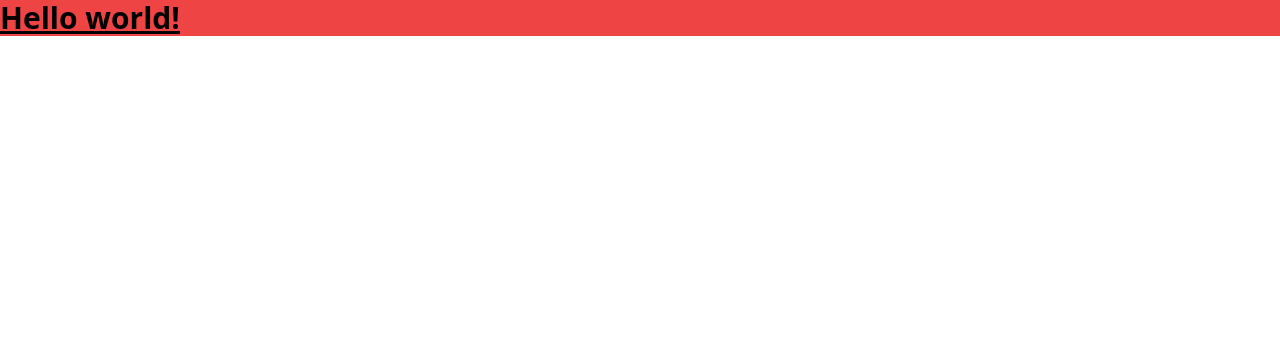
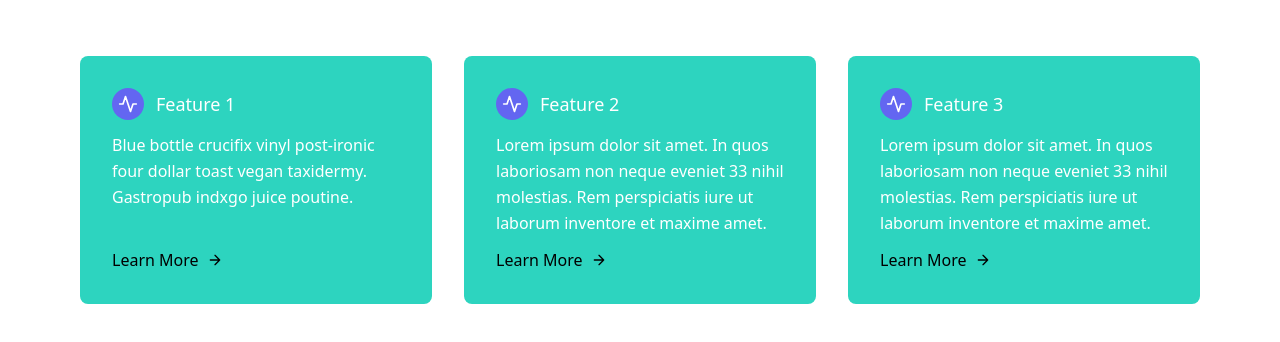
Before and after one commit to AymanNagyAhmed/two-vue3-app, a Vue app: page /test in a window 1280 px wide. Shown: the top 342 px of the page. Built offline with nearby package versions, Linux system fonts and the light colour scheme.

Commit message:
add test component

```diff
--- a/src/components/Test.vue
+++ b/src/components/Test.vue
@@ -1,18 +1,93 @@
 <template>
-  <!-- <fwb-dropdown text="Click me" placement="top">
-    <fwb-list-group>
-      <fwb-list-group-item>Item #1</fwb-list-group-item>
-      <fwb-list-group-item>Item #2</fwb-list-group-item>
-      <fwb-list-group-item>Item #3</fwb-list-group-item>
-    </fwb-list-group>
-  </fwb-dropdown> -->
-  <!-- <div class="h-3 bg-gray-950">dddd</div> -->
+  <div class="flex flex-wrap justify-center mt-10">
 
-  <h1 className="text-3xl font-bold underline bg-red-500">
-      Hello world!
-    </h1>
+    <!-- card 1 -->
+    <div class="p-4 max-w-sm">
+      <div class="flex rounded-lg h-full dark:bg-gray-800 bg-teal-400 p-8 flex-col">
+        <div class="flex items-center mb-3">
+          <div
+            class="w-8 h-8 mr-3 inline-flex items-center justify-center rounded-full dark:bg-indigo-500 bg-indigo-500 text-white flex-shrink-0">
+            <svg fill="none" stroke="currentColor" stroke-linecap="round" stroke-linejoin="round" stroke-width="2"
+              class="w-5 h-5" viewBox="0 0 24 24">
+              <path d="M22 12h-4l-3 9L9 3l-3 9H2"></path>
+            </svg>
+          </div>
+          <h2 class="text-white dark:text-white text-lg font-medium">Feature 1</h2>
+        </div>
+        <div class="flex flex-col justify-between flex-grow">
+          <p class="leading-relaxed text-base text-white dark:text-gray-300">
+            Blue bottle crucifix vinyl post-ironic four dollar toast vegan taxidermy. Gastropub indxgo juice poutine.
+          </p>
+          <a href="#" class="mt-3 text-black dark:text-white hover:text-blue-600 inline-flex items-center">Learn More
+            <svg fill="none" stroke="currentColor" stroke-linecap="round" stroke-linejoin="round" stroke-width="2"
+              class="w-4 h-4 ml-2" viewBox="0 0 24 24">
+              <path d="M5 12h14M12 5l7 7-7 7"></path>
+            </svg>
+          </a>
+        </div>
+      </div>
+    </div>
+
+    <!-- card 2 -->
+    <div class="p-4 max-w-sm">
+      <div class="flex rounded-lg h-full dark:bg-gray-800 bg-teal-400 p-8 flex-col">
+        <div class="flex items-center mb-3">
+          <div
+            class="w-8 h-8 mr-3 inline-flex items-center justify-center rounded-full dark:bg-indigo-500 bg-indigo-500 text-white flex-shrink-0">
+            <svg fill="none" stroke="currentColor" stroke-linecap="round" stroke-linejoin="round" stroke-width="2"
+              class="w-5 h-5" viewBox="0 0 24 24">
+              <path d="M22 12h-4l-3 9L9 3l-3 9H2"></path>
+            </svg>
+          </div>
+          <h2 class="text-white dark:text-white text-lg font-medium">Feature 2</h2>
+        </div>
+        <div class="flex flex-col justify-between flex-grow">
+          <p class="leading-relaxed text-base text-white dark:text-gray-300">
+            Lorem ipsum dolor sit amet. In quos laboriosam non neque eveniet 33 nihil molestias. Rem perspiciatis iure ut
+            laborum inventore et maxime amet.
+          </p>
+          <a href="#" class="mt-3 text-black dark:text-white hover:text-blue-600 inline-flex items-center">Learn More
+            <svg fill="none" stroke="currentColor" stroke-linecap="round" stroke-linejoin="round" stroke-width="2"
+              class="w-4 h-4 ml-2" viewBox="0 0 24 24">
+              <path d="M5 12h14M12 5l7 7-7 7"></path>
+            </svg>
+          </a>
+        </div>
+      </div>
+    </div>
+
+    <!-- card 3 -->
+    <div class="p-4 max-w-sm">
+      <div class="flex rounded-lg h-full dark:bg-gray-800 bg-teal-400 p-8 flex-col">
+        <div class="flex items-center mb-3">
+          <div
+            class="w-8 h-8 mr-3 inline-flex items-center justify-center rounded-full dark:bg-indigo-500 bg-indigo-500 text-white flex-shrink-0">
+            <svg fill="none" stroke="currentColor" stroke-linecap="round" stroke-linejoin="round" stroke-width="2"
+              class="w-5 h-5" viewBox="0 0 24 24">
+              <path d="M22 12h-4l-3 9L9 3l-3 9H2"></path>
+            </svg>
+          </div>
+          <h2 class="text-white dark:text-white text-lg font-medium">Feature 3</h2>
+        </div>
+        <div class="flex flex-col justify-between flex-grow">
+          <p class="leading-relaxed text-base text-white dark:text-gray-300">
+            Lorem ipsum dolor sit amet. In quos laboriosam non neque eveniet 33 nihil molestias. Rem perspiciatis iure ut
+            laborum inventore et maxime amet.
+          </p>
+          <a href="#" class="mt-3 text-black dark:text-white hover:text-blue-600 inline-flex items-center">Learn More
+            <svg fill="none" stroke="currentColor" stroke-linecap="round" stroke-linejoin="round" stroke-width="2"
+              class="w-4 h-4 ml-2" viewBox="0 0 24 24">
+              <path d="M5 12h14M12 5l7 7-7 7"></path>
+            </svg>
+          </a>
+        </div>
+      </div>
+    </div>
+
+  </div>
 </template>
 
+
 <script setup>
-// import { FwbDropdown, FwbListGroup, FwbListGroupItem } from 'flowbite-vue'
+
 </script>
```
